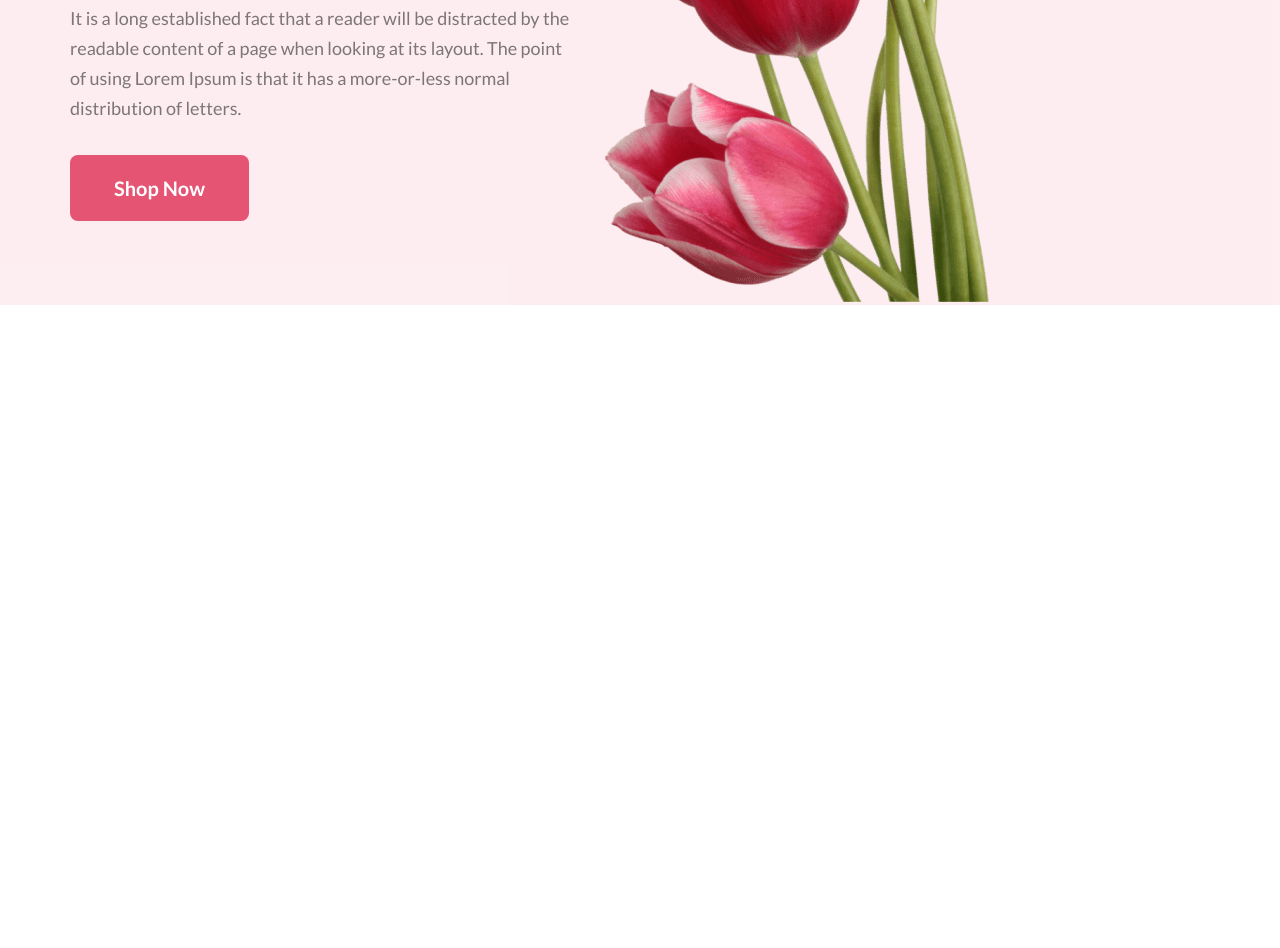
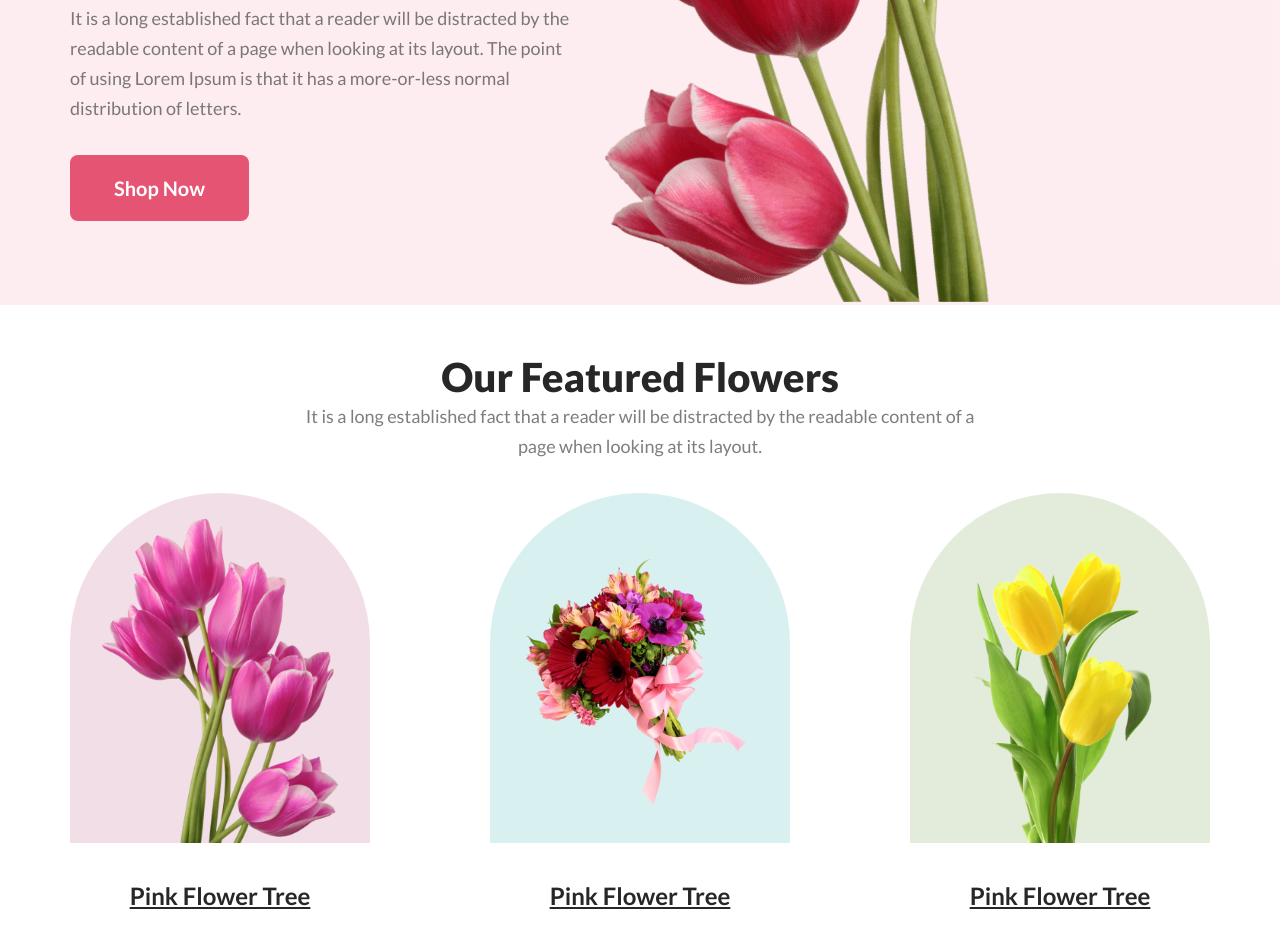
Before and after one commit to dreammehedi/flower-shop, a plain HTML site: page index.html in a window 1280 px wide. Shown: the part 498-1446 px from the top of the page. Before the commit the page ends 803 px from the top, so only its background shows below. Drawn offline with Linux system fonts and the light colour scheme.

Commit message:
featured complete

```diff
--- a/index.html
+++ b/index.html
@@ -28,5 +28,33 @@
             </div>
         </div>
     </header>
+    <!-- main -->
+    <main>
+        <!-- featured flowers -->
+        <section>
+            <div class="container">
+                <div class="featured">
+                    <div class="featured-content">
+                        <h1 class="featured-title">Our Featured Flowers</h1>
+                        <p class="featured-desc">It is a long established fact that a reader will be distracted by the readable content of a page when looking at its layout.</p>
+                    </div>
+                    <div class="featured-images">
+                        <div class="featured-img pngwing-6">
+                            <img src="images/pngwing-6.png" alt="pngwing-6">
+                            <h3>Pink Flower Tree</h3>
+                        </div>
+                        <div class="featured-img pngwing-5">
+                            <img src="images/pngwing-5.png" alt="pngwing-5">
+                            <h3>Pink Flower Tree</h3>
+                        </div>
+                        <div class="featured-img pngwing-7">
+                            <img src="images/pngwing-7.png" alt="pngwing-7">
+                            <h3>Pink Flower Tree</h3>
+                        </div>
+                    </div>
+                </div>
+            </div>
+        </section>
+    </main>
 </body>
 </html>
--- a/style.css
+++ b/style.css
@@ -6,6 +6,9 @@
     font-weight: normal;
 }
 
+section{
+    margin: 3rem 0;
+}
 .container{
     max-width: 1140px;
     margin: 0 auto;
@@ -25,9 +28,9 @@
 /* header style start */
 
 header{
+    background: rgba(229, 84, 115, 0.10);
+}
 
-background: rgba(229, 84, 115, 0.10);
-}
 div#header {
     display: flex;
     justify-content: space-between;
@@ -53,3 +56,66 @@ button.shop-now-btn {
     color: #fff;
     padding: 20px 43px;
 }
+
+/* header style end */
+
+/* featured style start */
+.featured-content {
+    display: flex;
+    justify-content: center;
+    align-items: center;
+    flex-direction: column;
+    text-align: center;
+    max-width: 700px;
+    margin: 0 auto;
+}
+
+h1.featured-title {
+    color: #272727;
+    font-size: 40px;
+    font-weight: 800;
+}
+
+p.featured-desc {
+    color: rgba(39, 39, 39, 0.60);
+    font-size: 18px;
+    font-weight: 400;
+    line-height: 30px; /* 166.667% */
+}
+
+.featured-images {
+    display: flex;
+    justify-content: space-between;
+    align-items: self-end;
+    margin-top: 2rem;
+}
+
+.featured-img h3 {
+    color: #272727;
+    text-align: center;
+    font-size: 24px;
+    font-weight: 700;
+    line-height: 35px; /* 145.833% */
+    text-decoration-line: underline;
+    margin-top: 32px;
+}
+
+
+.featured-img > img {
+    border-radius: 300px 300px 0px 0px;
+    padding: 25px 25px 0px;
+    width: 300px;
+    height: 350px;
+    object-fit: contain;
+}
+.pngwing-5 > img{
+    background: rgba(5, 151, 160, 0.15);;
+}
+.pngwing-6 > img{
+    background: rgba(167, 33, 98, 0.15);
+}
+.pngwing-7 > img{
+    background: rgba(71, 125, 17, 0.15);
+}
+
+/* featured style end */
```
